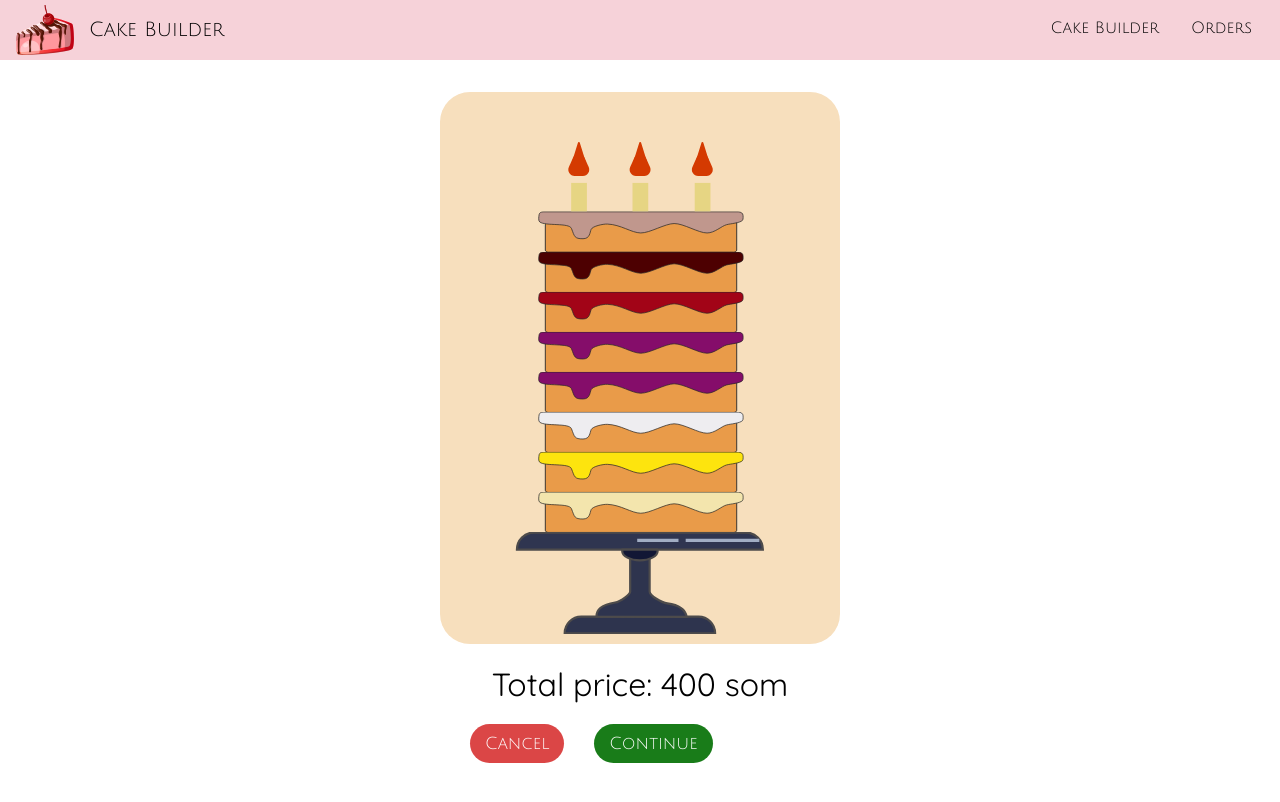
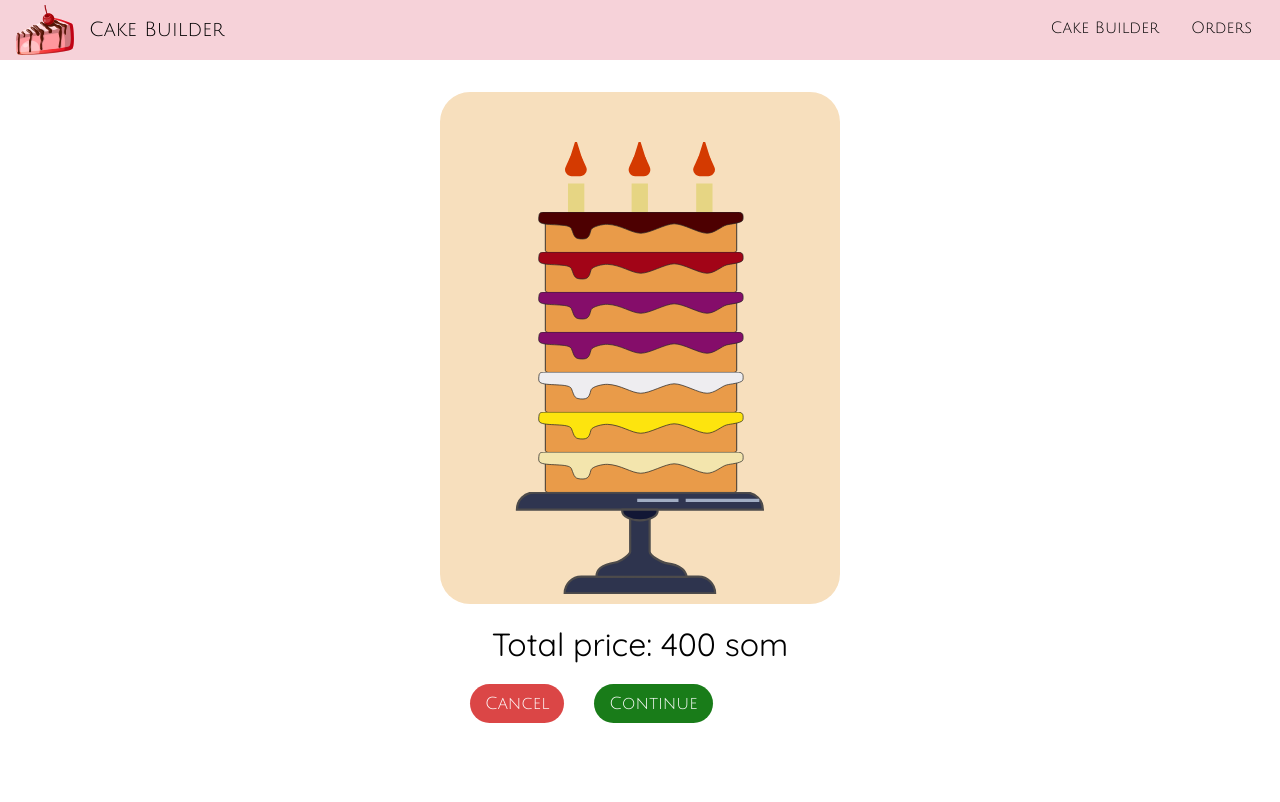
Before and after one commit to Aiperi-Amankulova/cake-builder, a React (Create React App) app: page /checkout in a window 1280 px wide. Shown: the top 802 px of the page. Built offline with nearby package versions, Linux system fonts and the light colour scheme; a web font is replaced by a local one.

Commit message:
Adding candles

```diff
--- a/src/components/CakeBuilder/Cake/Layer/Layer.module.css
+++ b/src/components/CakeBuilder/Cake/Layer/Layer.module.css
@@ -5,10 +5,10 @@
   height: 28px;
 }
 .cake {
-  background-image: url(../../../../assets/bu-cream.svg);
+  background-image: url(../../../../assets/candle.svg);
   background-size: 100%;
-  width: 150px;
-  height: 78px;
+  width: 90px;
+  height: 40px;
 }
 .chocolateCream {
   background-image: url(../../../../assets/сh-cream.svg);
@@ -54,8 +54,8 @@
     height: 40px;
   }
   .cake {
-    width: 210px;
-    height: 110px;
+    width: 150px;
+    height: 70px;
   }
   .plate {
     width: 250px;
```
Also changed, not shown: src/assets/candle.svg (added).
